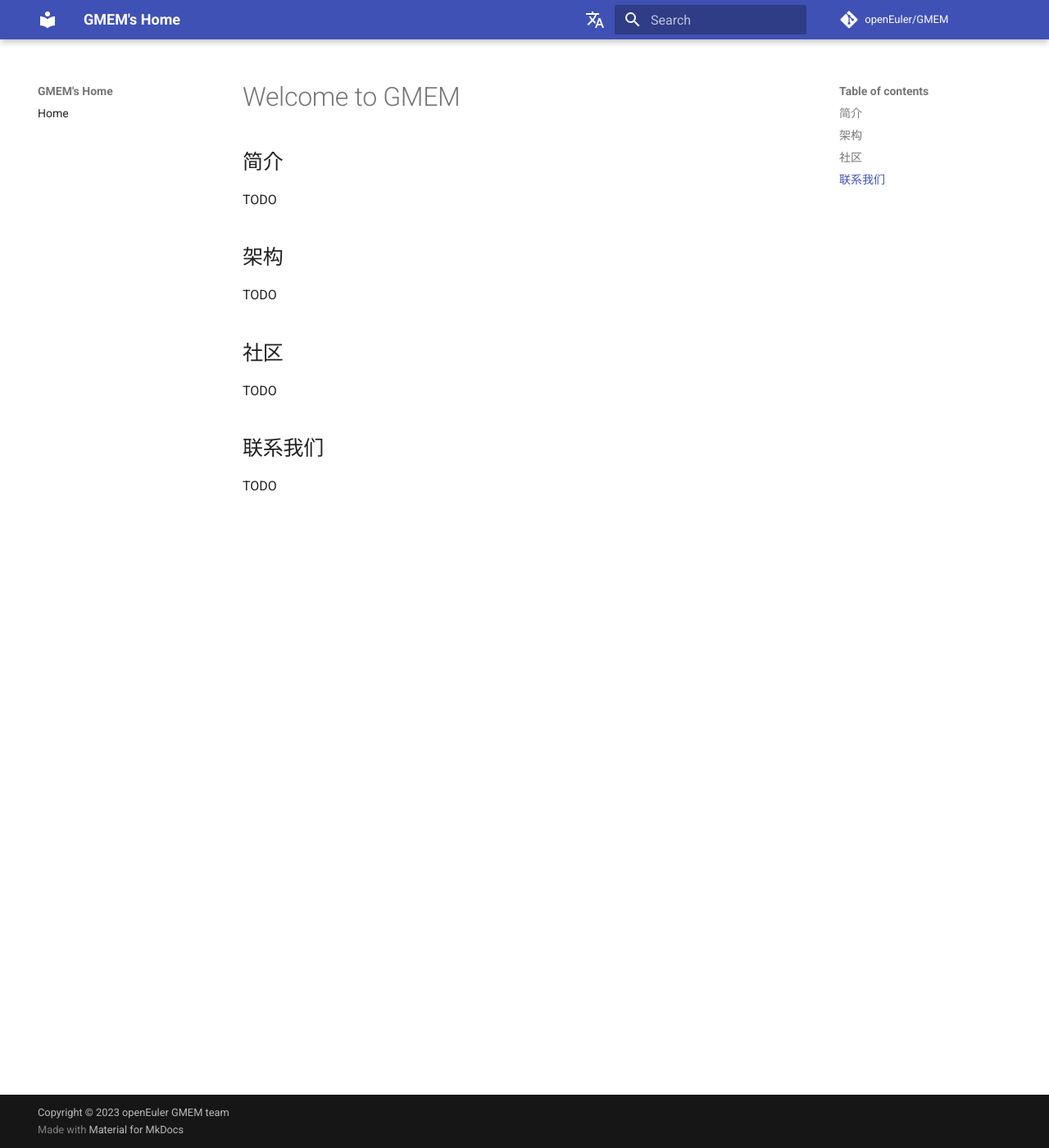
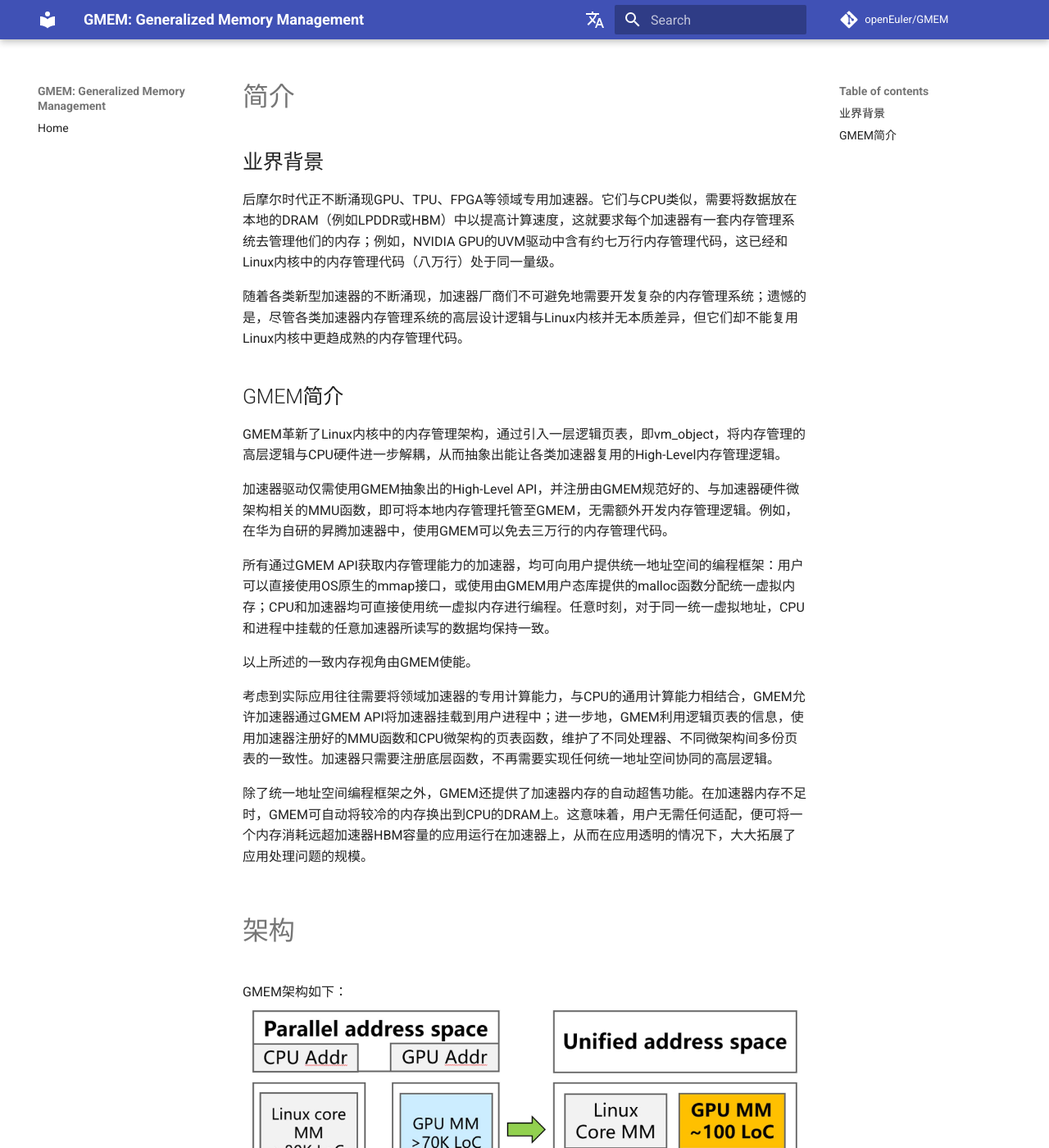
Before and after one commit to GMEM-Team/gmem-team.github.io, an MkDocs documentation site: the page built from docs/zh/index.md, in a window 1280 px wide and 1400 px high. Shown: the whole window at 82% size. Built offline with MkDocs 1.6.1 and Material for MkDocs 9.7.7, drawn with Linux system fonts in a browser that asks for light colours; comment, search, counter and statistics services are not loaded; some of the changed text lies outside the part shown.

Commit message:
Update docs/zh/index.md
Signed-off-by: LM H <Lemmy Huang>

```diff
--- a/docs/zh/index.md
+++ b/docs/zh/index.md
@@ -1,19 +1,88 @@
-# Welcome to GMEM
+# 简介
+
+## 业界背景
+后摩尔时代正不断涌现GPU、TPU、FPGA等领域专用加速器。它们与CPU类似，需要将数据放在本地的DRAM（例如LPDDR或HBM）中以提高计算速度，这就要求每个加速器有一套内存管理系统去管理他们的内存；例如，NVIDIA GPU的UVM驱动中含有约七万行内存管理代码，这已经和Linux内核中的内存管理代码（八万行）处于同一量级。
+
+随着各类新型加速器的不断涌现，加速器厂商们不可避免地需要开发复杂的内存管理系统；遗憾的是，尽管各类加速器内存管理系统的高层设计逻辑与Linux内核并无本质差异，但它们却不能复用Linux内核中更趋成熟的内存管理代码。
+
+## GMEM简介
+GMEM革新了Linux内核中的内存管理架构，通过引入一层逻辑页表，即vm_object，将内存管理的高层逻辑与CPU硬件进一步解耦，从而抽象出能让各类加速器复用的High-Level内存管理逻辑。
+
+加速器驱动仅需使用GMEM抽象出的High-Level API，并注册由GMEM规范好的、与加速器硬件微架构相关的MMU函数，即可将本地内存管理托管至GMEM，无需额外开发内存管理逻辑。例如，在华为自研的昇腾加速器中，使用GMEM可以免去三万行的内存管理代码。
+
+所有通过GMEM API获取内存管理能力的加速器，均可向用户提供统一地址空间的编程框架：用户可以直接使用OS原生的mmap接口，或使用由GMEM用户态库提供的malloc函数分配统一虚拟内存；CPU和加速器均可直接使用统一虚拟内存进行编程。任意时刻，对于同一统一虚拟地址，CPU和进程中挂载的任意加速器所读写的数据均保持一致。
+
+以上所述的一致内存视角由GMEM使能。
+
+考虑到实际应用往往需要将领域加速器的专用计算能力，与CPU的通用计算能力相结合，GMEM允许加速器通过GMEM API将加速器挂载到用户进程中；进一步地，GMEM利用逻辑页表的信息，使用加速器注册好的MMU函数和CPU微架构的页表函数，维护了不同处理器、不同微架构间多份页表的一致性。加速器只需要注册底层函数，不再需要实现任何统一地址空间协同的高层逻辑。
+
+除了统一地址空间编程框架之外，GMEM还提供了加速器内存的自动超售功能。在加速器内存不足时，GMEM可自动将较冷的内存换出到CPU的DRAM上。这意味着，用户无需任何适配，便可将一个内存消耗远超加速器HBM容量的应用运行在加速器上，从而在应用透明的情况下，大大拓展了应用处理问题的规模。
+
+
+</br>
+
+# 架构
+GMEM架构如下：
+![GMEM架构图](/assets/index/image-20230917-gmem-arch.jpg)
+
+
+</br>
+
+# 功能描述
+
+- 在内核中提供GMEM High-Level API，允许加速器驱动通过注册GMEM规范所定义的MMU函数直接获取内存管理功能
+
+- 在SYSCALL中新增分配统一虚拟内存的mmap标志，新增协助用户指引内核优化异构内存管理的hmadvise接口
+
+- 提供分配统一虚拟内存的malloc库，libgmem
+
+- 为接入GMEM内存管理的加速器提供统一虚拟内存编程框架、透明的加速器内存超售功能
+
+> 注：提供基于GMEM优化的华为昇腾AI加速器驱动实例，以及演示程序，包括矩阵乘、大模型等应用样例。
+
+
+</br>
+
+
+# 应用场景
+
+## 功能场景
+
+### 异构统一内存编程
+
+在异构加速器编程时，使用GMEM接口可以分配CPU-加速器的统一虚拟内存，显著降低编程复杂度，提升异构编程性能
+
+### 加速器内存自动超售
+
+使用GMEM接口分配的内存不受加速器的物理内存容量限制，应用可以透明地超售内存（当前上限为CPU的DRAM容量）
+
+
+## 业务实例
+
+### 大模型训推场景
+
+GMEM实现异构内存透明扩容技术，使能HBM内存自动超分，实现高性能、低门槛训推；GMEM提供的OS原生的极简异构内存管理在超大模型训练中，性能相比NVIDIA-UVM提升60%
+
+### 高并发服务场景
+
+提供低内存碎片的动态HBM分配机制，解除按峰值HBM开销预留内存的限制，提高单位时间内的服务并发量。
 
 
 
-## 简介
+# 社区
 
-TODO
+[Github]()
 
-## 架构
+[openEuler]()
 
-TODO
+**Repo:**
 
-## 社区
+- [Kernel](https://gitee.com/openeuler/kernel/blob/openEuler-23.09/mm/gmem.c)
 
-TODO
+- [Driver](https://gitee.com/openeuler/kernel/tree/openEuler-23.09/drivers/remote_pager)
 
-## 联系我们
+- [Lib of GMEM](https://gitee.com/openeuler/libgmem)
 
-TODO
+
+# 联系我们
+[SIG Email(Sig-Computing)](dev@openeuler.org)
--- a/mkdocs.yml
+++ b/mkdocs.yml
@@ -1,5 +1,5 @@
 # Project information
-site_name: GMEM's Home
+site_name: "GMEM: Generalized Memory Management"
 site_url: https://gmem.tech
 site_author: dev@openeuler.org
 
```
Also changed, not shown: docs/assets/index/image-20230917-gmem-arch.jpg (added).
